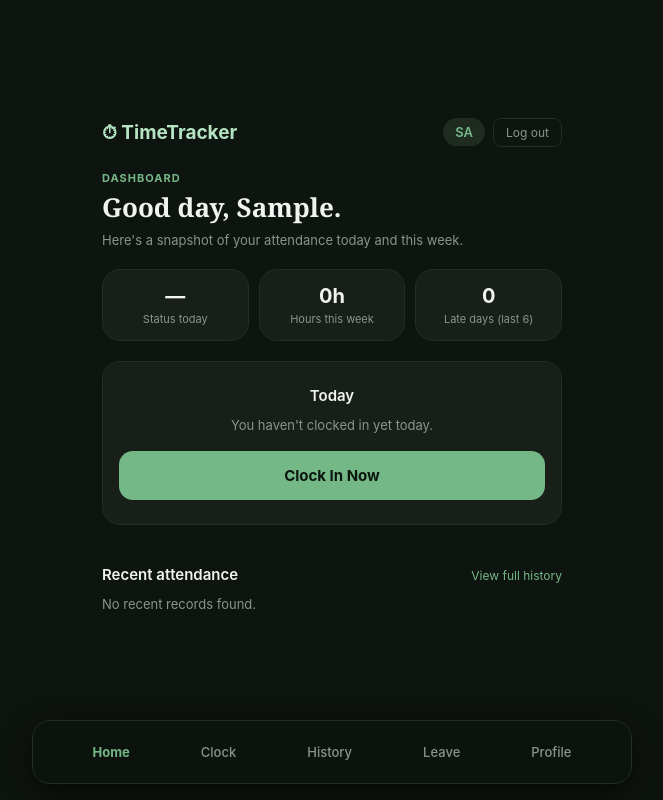
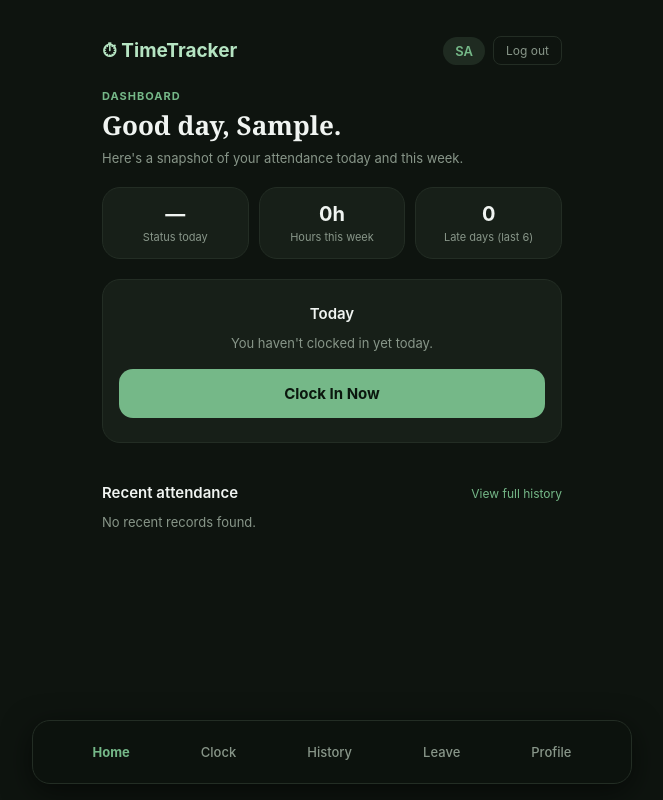
Before and after one commit to sairaarias/timeTracker, a Django app: page / in a window 1280 px wide. Shown: the whole page, without its empty margins (308-971 px from the left). Run offline with Django 5.2, Linux system fonts and the light colour scheme; the visitor is signed in with stand-in values (Sample User, id 1); data that the repository does not hold is empty.

Commit message:
Align app header directly to top of screen

```diff
--- a/TimeTracker/templates/TimeTracker/base.html
+++ b/TimeTracker/templates/TimeTracker/base.html
@@ -24,19 +24,22 @@
         font-family: -apple-system, BlinkMacSystemFont, "Segoe UI", Roboto, sans-serif;
     }
 
-    /* Full-screen seamless background */
+    /* Full-screen seamless background pinned to top */
     body {
         background: var(--bg);
         color: var(--text-main);
         display: flex;
-        justify-content: center;
+        flex-direction: column;
+        justify-content: flex-start;
         align-items: center;
         min-height: 100vh;
         width: 100%;
+        margin: 0;
+        padding: 0;
         overflow-x: hidden;
     }
 
-    /* Full-width responsive shell */
+    /* Full-width responsive shell aligned to the top */
     .app-shell {
         width: 100%;
         min-height: 100vh;
@@ -46,10 +49,10 @@
         display: flex;
         flex-direction: column;
         align-items: center;
-        justify-content: center;
+        justify-content: flex-start;
     }
 
-    /* Constrain contents on wide screens so forms stay centered and neat */
+    /* Constrain contents on wide screens so forms and cards stay centered and neat */
     .app-shell > *,
     .app-shell form,
     .top-nav {
@@ -59,11 +62,17 @@
 
     @media (min-width: 768px) {
         .app-shell {
-            padding: 40px 32px 110px 32px;
+            padding: 36px 32px 110px 32px;
         }
     }
 
-    .top-nav { display: flex; align-items: center; justify-content: space-between; margin-bottom: 24px; }
+    .top-nav {
+        display: flex;
+        align-items: center;
+        justify-content: space-between;
+        margin-bottom: 24px;
+        width: 100%;
+    }
     .brand { display: flex; align-items: center; gap: 8px; font-weight: 700; font-size: 19px; color: #b5e4c2; }
     .avatar-badge { background: #1f2b21; color: var(--primary); padding: 6px 12px; border-radius: 20px; font-weight: 600; font-size: 13px; }
     .btn-logout { background: transparent; border: 1px solid var(--surface-border); color: var(--text-muted); padding: 6px 12px; border-radius: 8px; font-size: 12px; cursor: pointer; text-decoration: none; }
```
